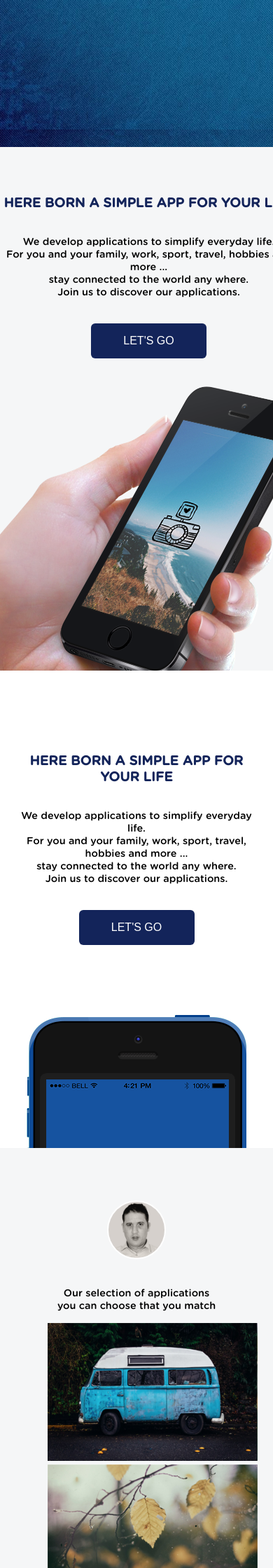
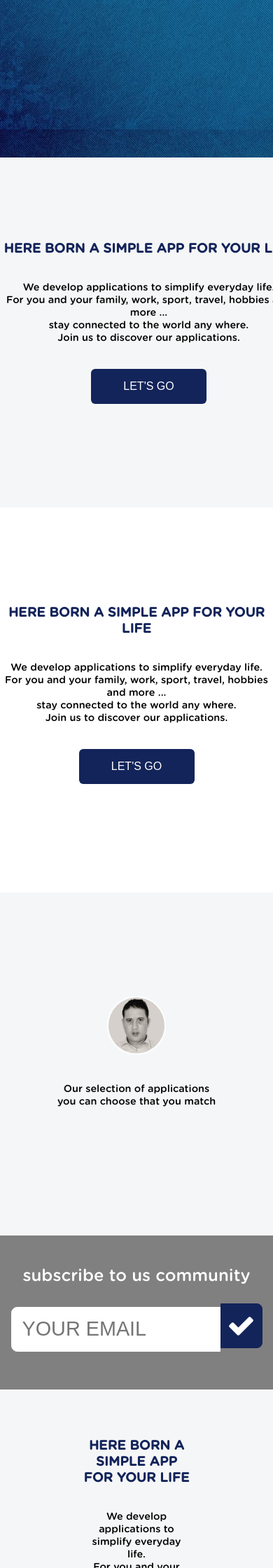
Before and after one commit to lakhdar-rouibah/rouibah, a PHP site: page /viewIndex.html in a window 390 px wide; the page is wider, and only the part inside the window is pictured. Shown: the part 560-2800 px from the top of that part at 70% size. Run offline with PHP 8.4, Linux system fonts and the light colour scheme; some libraries are stand-ins or nearby versions.

Commit message:
site Diaporama finish

```diff
--- a/Diaporama/css/main.css
+++ b/Diaporama/css/main.css
@@ -1,14 +1,114 @@
-@font-face {
-    font-family: gotham_bold;
-    src: url(Gotham_Rounded_Bold.otf);
-}
-/*===================================== header =================================*/
-.header-div {
 
+
+.div-header {
+
+	position:relative;
 	width:100%;
-	height: 770px;
+	height:785px;
 	background-image: url('../img/img_div.jpg');
 }
+
+.div-section {
+
+	position:relative;
+	width:100%;
+	height:2330px;
+	overflow: hidden;
+	background-color: white;
+
+}
+
+.div-footer {
+
+	position:relative;
+	width:100%;
+	height:535px;
+	background-color: white;
+}
+
+.first {
+
+	position:relative;
+	width: 100%;
+	height:500px;
+	background-color: #f5f6f7;
+}
+
+.second {
+
+	position:relative;
+	width: 100%;
+	height:550px;
+	background-color: white;
+}
+
+.third {
+
+	position:relative;
+	width: 100%;
+	height:490px;
+	background-color: #f5f6f7;
+}
+
+.foorth {
+
+	position:relative;
+	width: 100%;
+	height:790px;
+	background-image: url('../img/hdr.jpg');
+	background-repeat:no-repeat;
+}
+
+.footer-first {
+
+	position: relative;
+	width: 100%;
+	height:400px;
+	background-color: #f5f6f7;
+}
+
+.footer-content {
+
+	position: absolute;
+
+	left:30%;
+	top:50px;
+	width:40%;
+	text-align: center;
+
+}
+
+.footer-btn {
+
+	display: flex;
+	justify-content: space-around;
+}
+
+
+
+.footer-second {
+
+	position: relative;
+	width: 100%;
+	height:135px;
+	background-color: white;
+}
+
+.left-footer {
+
+	position: absolute;
+	left: 128px;
+	top:30px;
+
+}
+
+.right-footer {
+
+	position: absolute;
+	right: 128px;
+	top:30px;
+}
+/*===========================================================================================================*/
 
 .img-div {
 
@@ -148,21 +248,15 @@
 
 	display: none;
 }
-/*======================================== fin header ==========================================*/
 
-/*========================================== section ==========================================*/
-
-.div-section {
+/*======================================================================================================*/
 
 
-	width:100%;
-	height:100%;
-}
 
 .handPhone-text {
 
 	position: absolute;
-	top:840px;
+	top:100px;
 	left: 128px;
 	width:425px;
 
@@ -185,26 +279,17 @@
 .handPhone {
 
 	position: absolute;
-	top:840px;
+	top:130px;
 	right: 128px;
-
 }
 
-.first {
 
-	position:absolute;
-	top:1233px;
-	height:560px;
-	width:100%;
-	background-color: white;
-}
 
 .first-phone {
 
 	position:absolute;
 	top:140px;
 	left:128px;
-	background-color: white;
 }
 
 .first-text {
@@ -212,18 +297,9 @@
 	position:absolute;
 	top:120px;
 	right:128px;
-	background-color: white;
 }
 
-.second {
 
-	position:absolute;
-	top:1700px;
-	width:100%;
-	height:485px;
-	background-color: #f5f6f7;
-
-}
 
 
 .second-content {
@@ -262,16 +338,6 @@
 .img-s-d {
 
 	height:100%;
-}
-
-.third {
-
-	position:absolute;
-	top:2200px;
-	width: 100%;
-	height:100%;
-	background-image: url('../img/hdr.jpg');
-	background-repeat:no-repeat;
 }
 
 .div-third {
--- a/Diaporama/css/resp.css
+++ b/Diaporama/css/resp.css
@@ -32,6 +32,7 @@
 
 	text-decoration: none;
 	text-transform: uppercase;
+	font-size: 2em;
 	color:white;
 	padding-right: 25px;
 	padding-top:10px;
@@ -50,27 +51,9 @@
 
 .div-section {
 
-	display:flex;
-	flex-direction: column;
-	text-align: center;
-}
-
-
-
-.handPhone-text {
-
 	position: relative;
-	top:50px;
-	left:0%;
-	margin-right: auto;
-	margin-left: auto;
-}
-
-.handPhone {
-
-	position: relative;
-	top: 90px;
-	right: 200px;
+	/*height:2590px;*/
+	height:100%;
 }
 
 .first {
@@ -78,76 +61,142 @@
 	position: relative;
 	display: flex;
 	flex-direction: column;
-	top: -210px; /* surtout ne touche pas */
-	height: 100%;
+	text-align: center;
 }
+
+
+.handPhone-text {
+
+	position: relative;
+	top:100px;
+	left: 0px;
+	margin-left:auto;
+	margin-right: auto;
+	width:425px;
+
+
+}
+
+.title3 {
+
+	text-transform: uppercase;
+	color:#13245a;
+}
+
+.text-black {
+
+	margin-top: 35px;
+	margin-bottom: 35px;
+	font-size: .9em;
+}
+
+.handPhone {
+
+	display:none;
+	position: relative;
+	top:130px;
+	right: 0px;
+	margin-left:auto;
+	margin-right: auto;
+}
+
+.second {
+
+	position: relative;
+	display: flex;
+	flex-direction: column;
+	text-align: center;
+}
+
+
 
 .first-phone {
 
-	position: relative;
+	display:none;
+	position:relative;
 	top:200px;
-	left:0%;
-	width: 100%;
-	text-align: center;
-
+	left:0px;
 }
 
 .first-text {
 
+	position:relative;
+	top:120px;
+	right:0px;
+}
+
+
+.third {
+
 	position: relative;
-	top:100px;
-	left:5%;
-	width:90%;
-}
-/*====================================================== div second =======================================*/
-
-.second {
-
-	position: absolute;
-	top:2200px;
+	display: flex;
+	flex-direction: column;
+	margin-left: auto;
+	margin-right: auto;
 	text-align: center;
-
 }
 
 .second-content {
 
+	display: flex;
+    flex-direction: column;
 	position: relative;
-	top: 50px;
-	display: flex;
-	flex-direction: column;
-	margin:0px;
+	top:148px;
+	height:300px;
+	margin-left: auto;
+	margin-right: auto;
 	text-align: center;
-
 }
 
 .sc {
 
+	width:100%;
+	height:150px;
 	text-align: center;
-
-	margin-right: auto;
-	margin-left: auto;
+	padding: 0px;
+	margin-bottom: 40px;
 }
 
 .small-diapo {
 
-	display: flex;
-	flex-direction: column;
-	margin-right: auto;
-	margin-left: auto;
+	display:none;
+    flex-direction: column;
+    width: 65%;
+    text-align: center;
+
+}
+
+.smd {
+
+
 
 }
 
 .img-s-d {
 
-	height:197px;
+	height:100%;
 }
 
-.third {
+.foorth {
 
-	position:absolute;
-	top:2900px;
-	width:100%;
-	height:50%;
+	position:relative;
+	width: 100%;
+	height:220px;
+	background-image: none;
+	background-color: gray;
+}
+
+.div-third {
+
+	padding-top: 20px;
+
+	text-align: center;
+
+}
+
+.div-footer {
+
+	position: relative;
 }
 
 
@@ -156,10 +205,4 @@
 
 
 
-
-
-
-
-
-
 }
--- a/Diaporama/viewIndex.html
+++ b/Diaporama/viewIndex.html
@@ -13,13 +13,12 @@
 
 </head>
 <body>
-
+<!--======================================== header =================================================-->
 	<header>
-
-		<div class="header-div">
-
+<!--======================================== links =================================================-->
+		<div class="div-header"> <!--================ 1 ============-->
 			<div id="linkResp" class="div-link-resp">
-				<i id="bars" class="fa fa-bars bars fa-3x" aria-hidden="true"></i>
+				<i id="bars" class="fa fa-bars bars fa-5x" aria-hidden="true"></i>
 				<div id="dropDown" class="drop-down">
 					<a class="links" id="" href="#">homme</a>
 					<a class="links" id="" href="#">about us</a>
@@ -36,7 +35,7 @@
 				<a class="link" id="" href="#">contact</a>
 			</div>
 
-
+<!--======================================== diaporama =================================================-->
 
 			<div id="divBorder" class="div-border">
 				<div id="divDiapo" class="div-diapo">
@@ -45,7 +44,7 @@
 
 				</div>
 			</div>
-
+<!--======================================== title =================================================-->
 			<div class="title-div">
 				<h1 class="h1">we program applications</h1>
 				<p class="p-title">to </p>
@@ -53,13 +52,14 @@
 				<a href="#"><button class="button">get our app</button></a>
 			</div>
 
+
 		</div>
 	</header>
-
+<!--======================================== Section =================================================-->
 	<section>
-		<div class="div-section">
-
-			<div class="begin-first">
+		<div class="div-section"><!--================ 2 ============-->
+<!--======================================== begin first =================================================-->
+			<div class="first"><!--================ 2.1 ============-->
 				<div class="handPhone-text">
 					<h3 class="title3"> here born a simple app for your life </h3>
 
@@ -72,9 +72,10 @@
 				<div class="handPhone">
 					<img src="img/handPhone.png" />
 				</div>
+
 			</div>
-
-			<div class="first">
+<!--======================================== first =================================================-->
+			<div class="second"><!--================ 2.2 ============-->
 				<div class="first-text">
 					<h3 class="title3"> here born a simple app for your life </h3>
 
@@ -89,8 +90,8 @@
 				</div>
 
 			</div>
-
-			<div class="second">
+<!--======================================== second =================================================-->
+			<div class="third"><!--================ 2.3 ============-->
 				<div class="second-content">
 					<div class="sc">
 						<img class="img-id" width="50px" src="img/id.jpg">
@@ -106,9 +107,10 @@
 						</div>
 					</div>
 				</div>
+
 			</div>
-
-			<div class="third">
+<!--======================================== third =================================================-->
+			<div class="foorth"><!--================ 2.4 ============-->
 				<div class="div-third">
 
 					<p class="white">subscribe to us community</p>
@@ -119,9 +121,40 @@
 			</div>
 		</div>
 	</section>
+<!--======================================== footer =================================================-->
 
+	<footer><!--================ 3 ============-->
 
+		<div class="div-footer">
 
+			<div class="footer-first">
+				<div class="footer-content">
+					<h3 class="title3"> here born a simple app for your life </h3>
+
+					<p class="text-black">	We develop applications to simplify everyday life.</br>
+											For you and your family, work, sport, travel, hobbies and more ...</br>
+											stay connected to the world any where.</br>
+											Join us to discover our applications.</p>
+
+					<div class="footer-btn">
+						<button class="button">let's go</button><button class="button">let's go</button>
+					</div>
+				</div>
+
+			</div>
+
+			<div class="footer-second">
+				<div class="left-footer">
+					<p>Join us to discover our applications.</p>
+					<p>Join us to discover our applications.</p>
+				</div>
+				<div class="right-footer">
+					<img class="img-id" width="40px" src="img/id.jpg">
+				</div>
+			</div>
+
+		</div>
+	</footer>
 
 
 
```
Also changed, not shown: Diaporama/js/resp.js (deleted).
